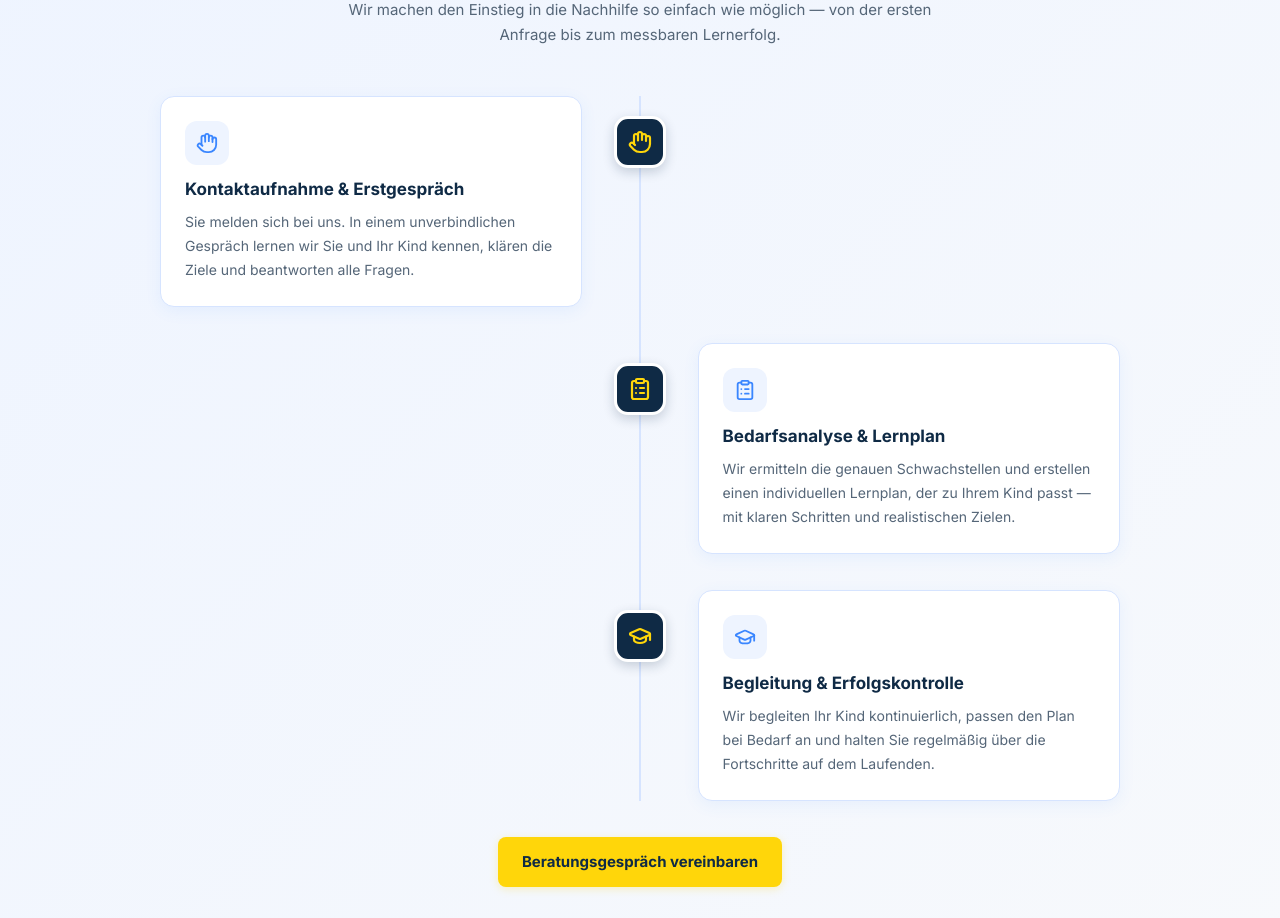
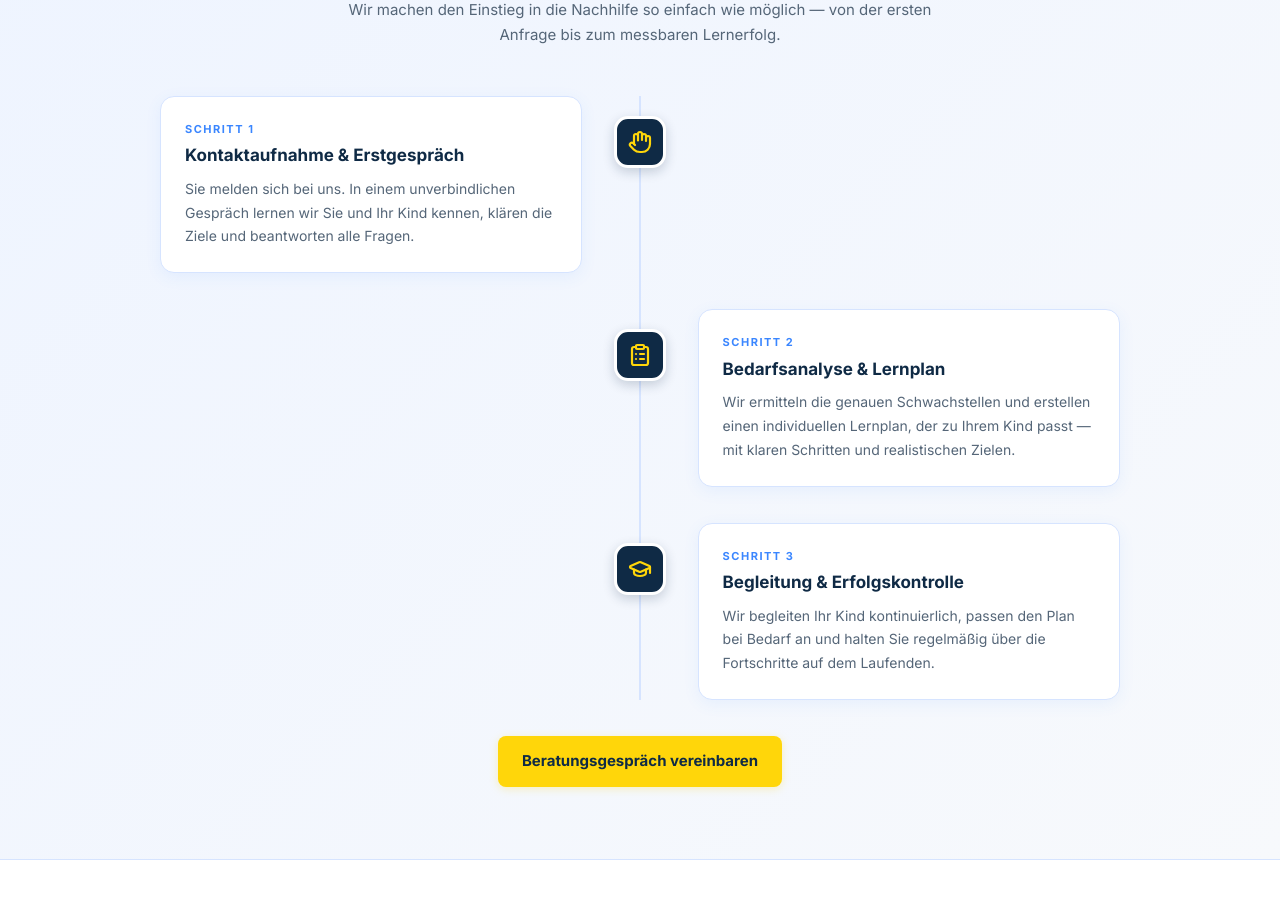
Before and after one commit to Lern-hoch-zwei/lern2-website, a Next.js app: page / in a window 1280 px wide. Shown: the part 2220-3138 px from the top of the page. Built offline with nearby package versions, Linux system fonts and the light colour scheme.

Commit message:
Update page.tsx

```diff
--- a/app/page.tsx
+++ b/app/page.tsx
@@ -282,9 +282,7 @@ export default function Home() {
                   <s.Icon size={24} color="#FFD60A" strokeWidth={2.2} />
                 </div>
                 <div className="timeline-inner" style={{ width: '44%', backgroundColor: '#fff', border: '1px solid #D6E4FF', borderRadius: '14px', padding: '24px', boxShadow: '0 4px 16px rgba(58,134,255,0.08)' }}>
-                  <div style={{ width: '44px', height: '44px', borderRadius: '12px', backgroundColor: '#EEF4FF', display: 'flex', alignItems: 'center', justifyContent: 'center', marginBottom: '12px' }}>
-                    <s.Icon size={22} color="#3A86FF" strokeWidth={2} />
-                  </div>
+                  <p style={{ fontSize: '11px', fontWeight: '700', color: '#3A86FF', letterSpacing: '1.5px', marginBottom: '6px' }}>SCHRITT {s.n}</p>
                   <h3 style={{ fontSize: '17px', fontWeight: '700', marginBottom: '8px', color: '#0F2A45' }}>{s.t}</h3>
                   <p style={{ fontSize: '14px', color: '#556678', lineHeight: '1.7', margin: 0 }}>{s.d}</p>
                 </div>
```
